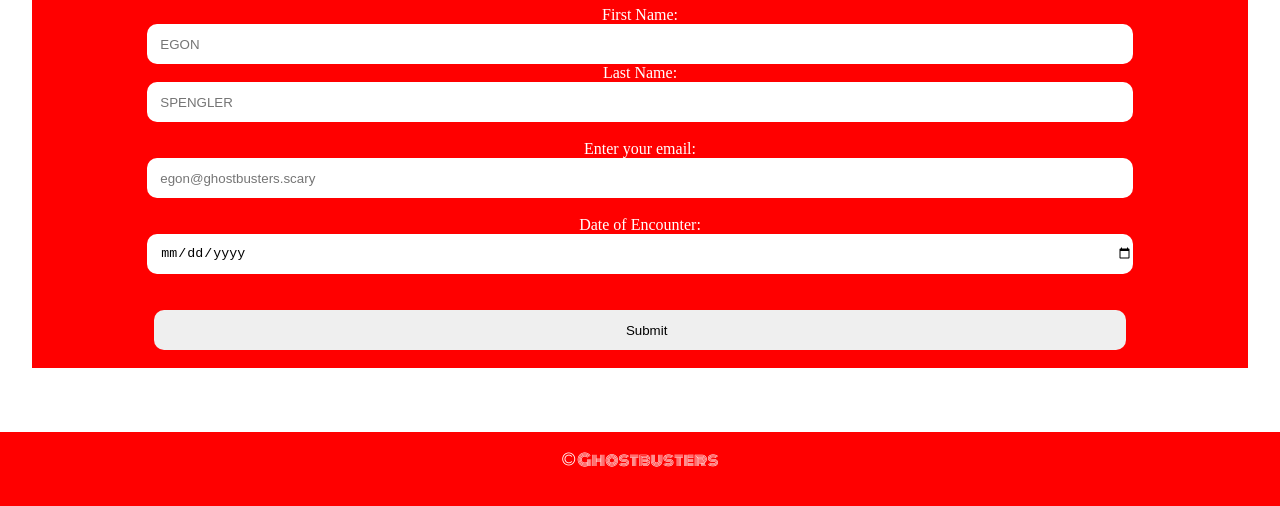
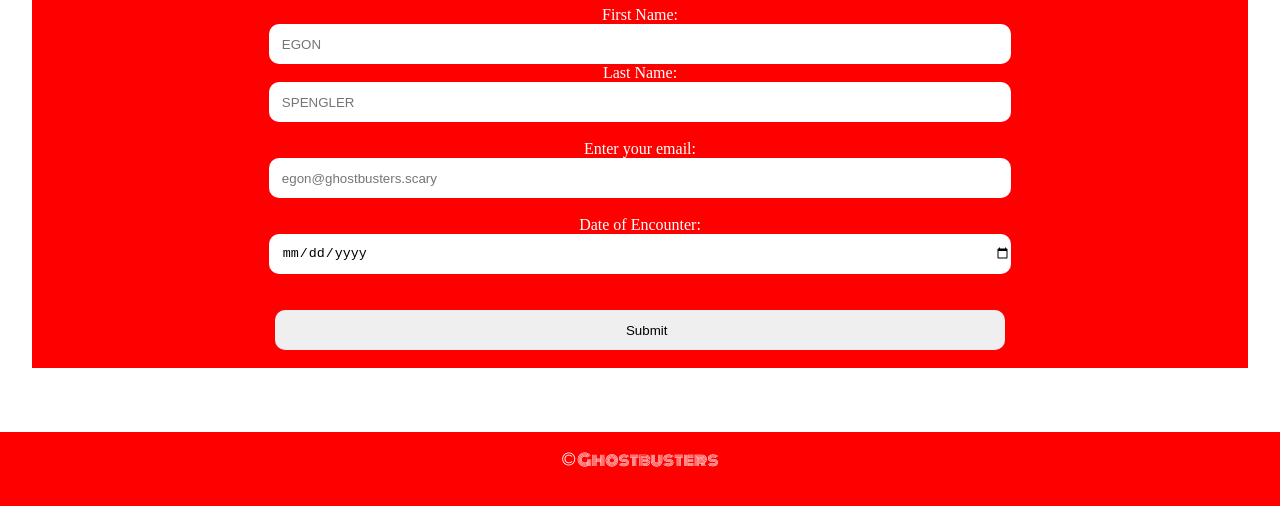
Before and after one commit to eddiebarkman/final-project, a plain HTML site: page contact.html in a window 1280 px wide. Shown: the part 354-860 px from the top of the page. Drawn offline with Linux system fonts and the light colour scheme.

Commit message:
Fixed CSS on form and About page

```diff
--- a/contact.html
+++ b/contact.html
@@ -38,7 +38,7 @@
       </div>
     </div>
     <div class="row">
-      <div class="col column-100 sidebar">
+      <div class="col column-100 sidebar contactFormInput">
         <h1 class="montFont">WHO YOU GONNA CALL?</h1>
         <h2>555-555-5555</h2>
         <form action="/action_page.php">
--- a/css/style.css
+++ b/css/style.css
@@ -170,3 +170,8 @@
   background-color:#000;
   color:#fff;
 }
+.contactFormInput form{
+width:75%;
+margin-left:auto;
+margin-right:auto;
+}
```
